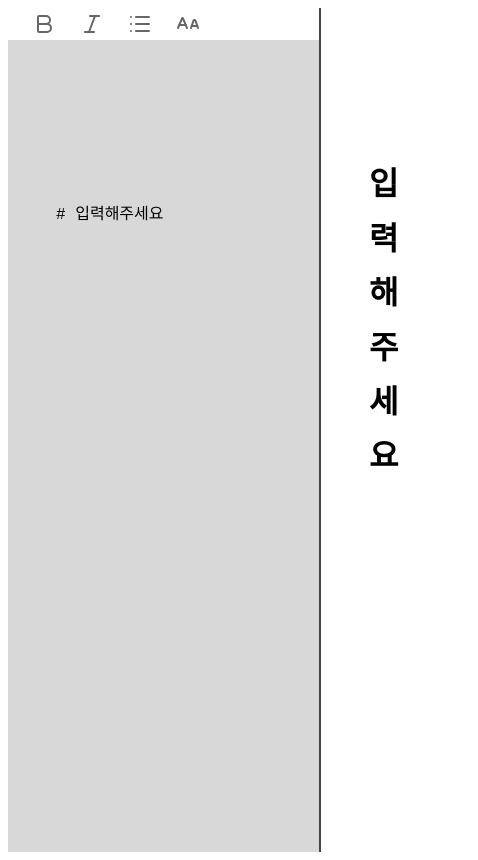
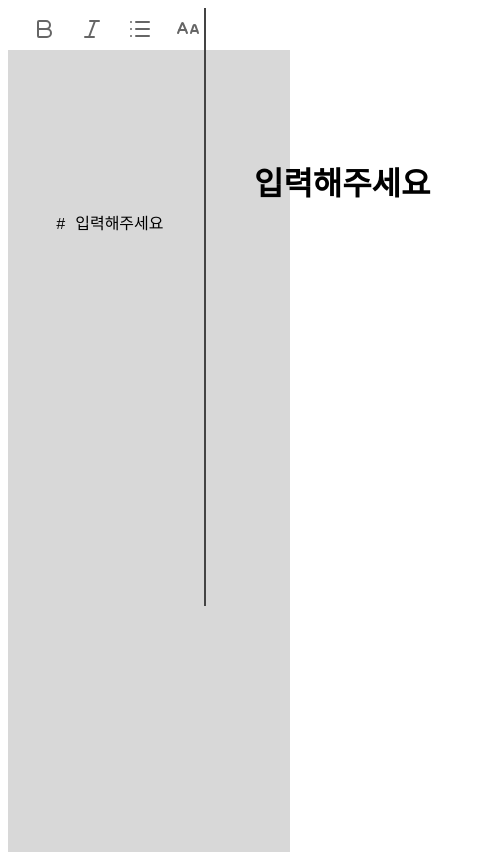
Before and after one commit to TeamS22D/first-step-markdown, a React (Vite) app: page / in a window 390 px wide. Shown: the whole page, 478 px wide, since content can reach past the window. Built offline with nearby package versions, Linux system fonts and the light colour scheme.

Commit message:
styled-component로 변경

```diff
--- /dev/null
+++ b/src/App.style.ts
@@ -0,0 +1,69 @@
+import styled from 'styled-components'
+
+export const Container = styled.div`
+    display: flex;
+    flex-direction: row;
+    height: 100vh;
+    color: black;
+    width: 100vw;
+    box-sizing: border-box;
+    @media screen and (max-width: 1024px) {
+}
+`;
+
+export const Wrapper = styled.div`
+    flex: 1;
+    display: flex;
+    flex-direction: column;
+    height: 100vh;
+`
+
+export const Textarea = styled.textarea`
+    flex: 1;
+    padding: 20px;
+    font-size: 2rem;
+    outline: none;
+    padding: 3rem;
+    padding-top:10rem;
+    font-size: 1rem;
+    border: none;
+    outline: none;
+    resize: none;
+    color: #000000;
+    background-color: #D8D8D8;
+    height: 95vh;
+
+
+    @media screen and (max-width: 1024px) {
+        max-width: 95%;
+        width: 100%;
+        margin: 0 auto;
+        height: 50vh;
+
+
+}
+
+`;
+
+export const Preview = styled.div`
+    width: 50%;
+    height: 100vh;
+    padding: 20px;
+    outline: none;
+    flex: 1;
+    padding: 3rem;
+    padding-top:8rem;
+    overflowY: auto;
+    border-left: 2px solid #444;
+
+    @media screen and (max-width: 1024px) {
+        max-width: 95%;
+        width: 100%;
+        margin: 0 auto;
+        height: 50vh;
+
+
+  }
+
+
+`;
--- a/src/App.tsx
+++ b/src/App.tsx
@@ -1,6 +1,7 @@
 import React, { useState } from "react";
 import MarkdownPreview from "./MarkdownPreview";
 import Toolbar from "./components/Toolbar/Toolbar";
+import * as S from './App.style';
 
 function App() {
   const [markdown, setMarkdown] = useState<string>("# 입력해주세요");
@@ -12,56 +13,24 @@ function App() {
 
 
   return (
-    <div
-      style={{
-        display: "flex",
-        flexDirection: "row",
-        height: "100vh",
-        color: "black",
-        width: "100vw",
-        boxSizing: 'border-box',
-      }}
-    >
-      <div
-      style={{
-        flex: 1,
-        display: 'flex',
-        flexDirection: 'column',
-        height: '100vh',
-      }}>
-
+    <>
+      <S.Container>
+        <S.Wrapper>
           <Toolbar></Toolbar>
-        <textarea
-          style={{
-            padding: "3rem",
-            paddingTop:'10rem',
-            fontSize: "1rem",
-            border: "none",
-            outline: "none",
-            resize: "none",
-            color: "#000000",
-            backgroundColor: '#D8D8D8',
-            height: '95vh'
-          }}
+          <S.Textarea
             value={markdown}
             onChange={handleChange}
             placeholder="Markdown 문법으로 작성하세요"
           />
-      </div>
+        </S.Wrapper>
 
-      <div
-        style={{
-          flex: 1,
-          padding: "3rem",
-          paddingTop:'8rem',
-          overflowY: "auto",
-          borderLeft: "2px solid #444",
-        }}
-      >
+        <S.Preview>
           <MarkdownPreview markdown={markdown} />
-      </div>
-    </div>
+        </S.Preview>
+      </S.Container>
+    </>
   );
+
 }
 
 export default App;
```
Also changed, not shown: src/App.css (deleted, +0 -38 lines). Lines whose indentation alone changed are shown as unchanged.
